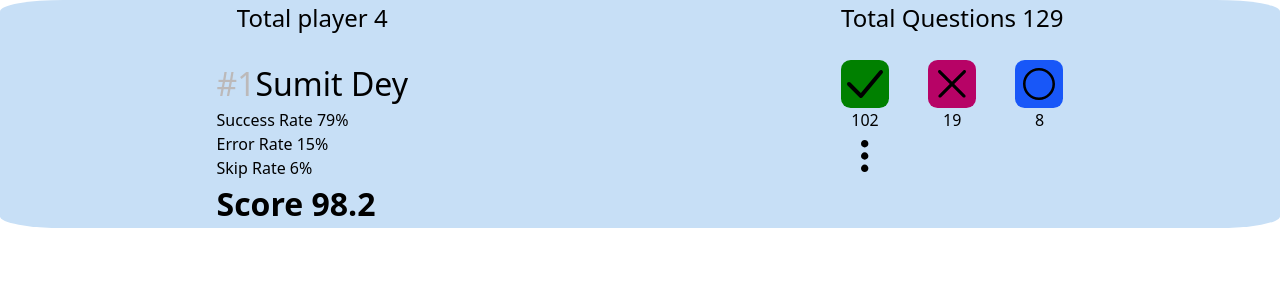
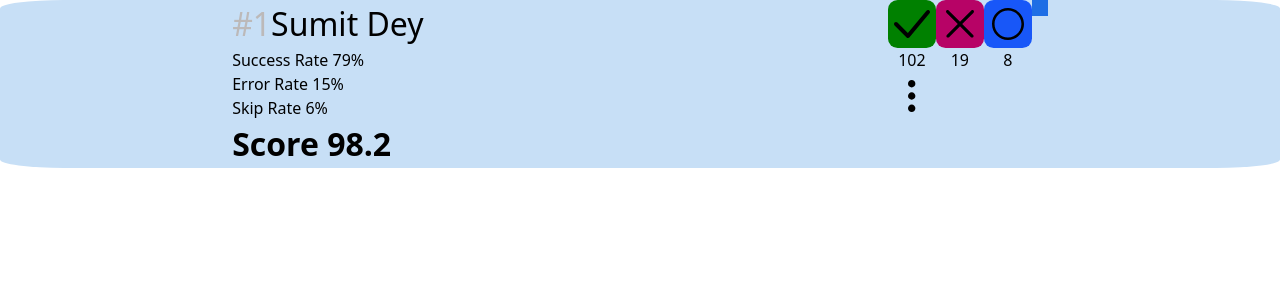
Before and after one commit to esconer/score-tracker-vue, a Vue app: page / in a window 1280 px wide. Shown: the top 300 px of the page. Built offline with nearby package versions, Linux system fonts and the light colour scheme.

Commit message:
modified

```diff
--- a/package.json
+++ b/package.json
@@ -2,7 +2,7 @@
   "name": "score-tracker-vue",
   "version": "0.0.0",
   "scripts": {
-    "dev": "vite --open",
+    "dev": "vite --open --host",
     "build": "run-p type-check build-only",
     "preview": "vite preview",
     "build-only": "vite build",
--- a/src/components/PlayerCard.vue
+++ b/src/components/PlayerCard.vue
@@ -22,8 +22,6 @@ import Dots from '@/assets/icons/dots.svg';
 	<body>
 		<div class="container1">
 			<div>
-				<p id="Header">Total player 4</p>
-				<br>
 				<span class="container2">
 					<p id="Player-num">#1</p>
 					<p id="Player-name">Sumit Dey</p>
@@ -34,8 +32,6 @@ import Dots from '@/assets/icons/dots.svg';
 				<p id="Score">Score 98.2</p>
 			</div>
 			<div>
-				<p id="Header">Total Questions 129</p>
-				<br>
 				<!-- TODO: use grid for better layout -->
 				<span class="container2">
 					<div>
@@ -49,6 +45,8 @@ import Dots from '@/assets/icons/dots.svg';
 					<div>
 						<img :src="Circle" alt="circle" id="Circle">
 						8
+					</div>
+					<div class="flex w-4 h-4 bg-[#1e6ee5]">
 					</div>
 				</span>
 				<div id="Option">
@@ -65,7 +63,7 @@ import Dots from '@/assets/icons/dots.svg';
 	display: flex;
 	/* TODO: spa is a invalid value for justify-content*/
 	/* TODO: Invoke intellisense for getting possible valid values */
-	justify-content: spa;
+	justify-content: space-around;
 }
 
 .container1 {
```
